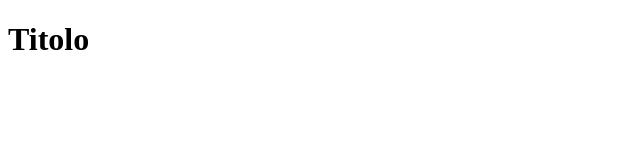
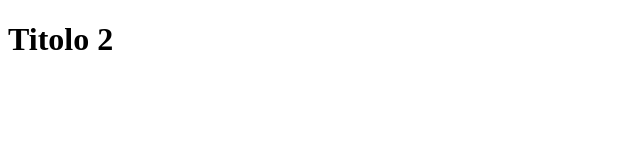
Before and after one commit to CorsoMaggio/lezione-css-mansi-box-model, a plain HTML site: page index.html in a window 1280 px wide. Shown: the full height of the page, 0-640 px from the left. Drawn offline with Linux system fonts and the light colour scheme.

Commit message:
Aggiunta file 3

```diff
--- a/index.html
+++ b/index.html
@@ -6,6 +6,6 @@
         <title>Lezione CSS Box Model</title>
     </head>
     <body>
-        <h1>Titolo </h1>
+        <h1>Titolo 2</h1>
     </body>
 </html>
```
